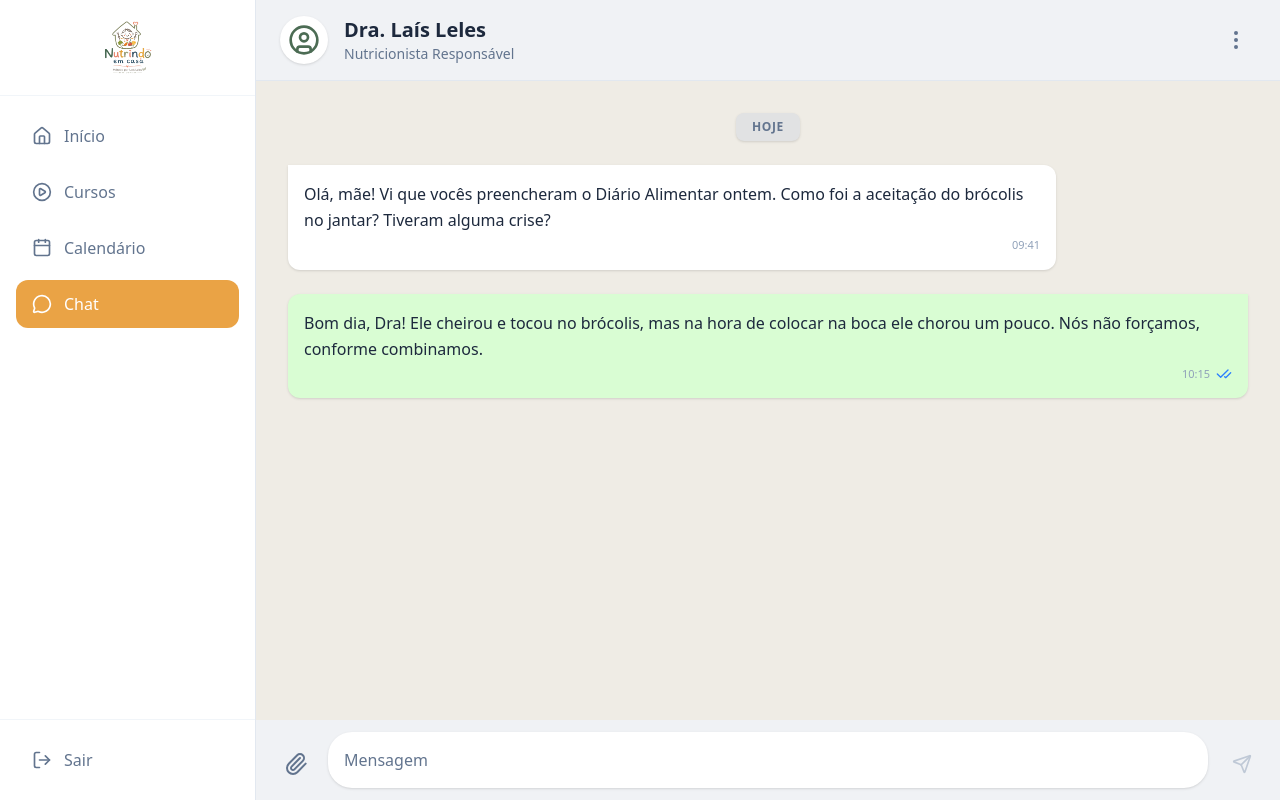
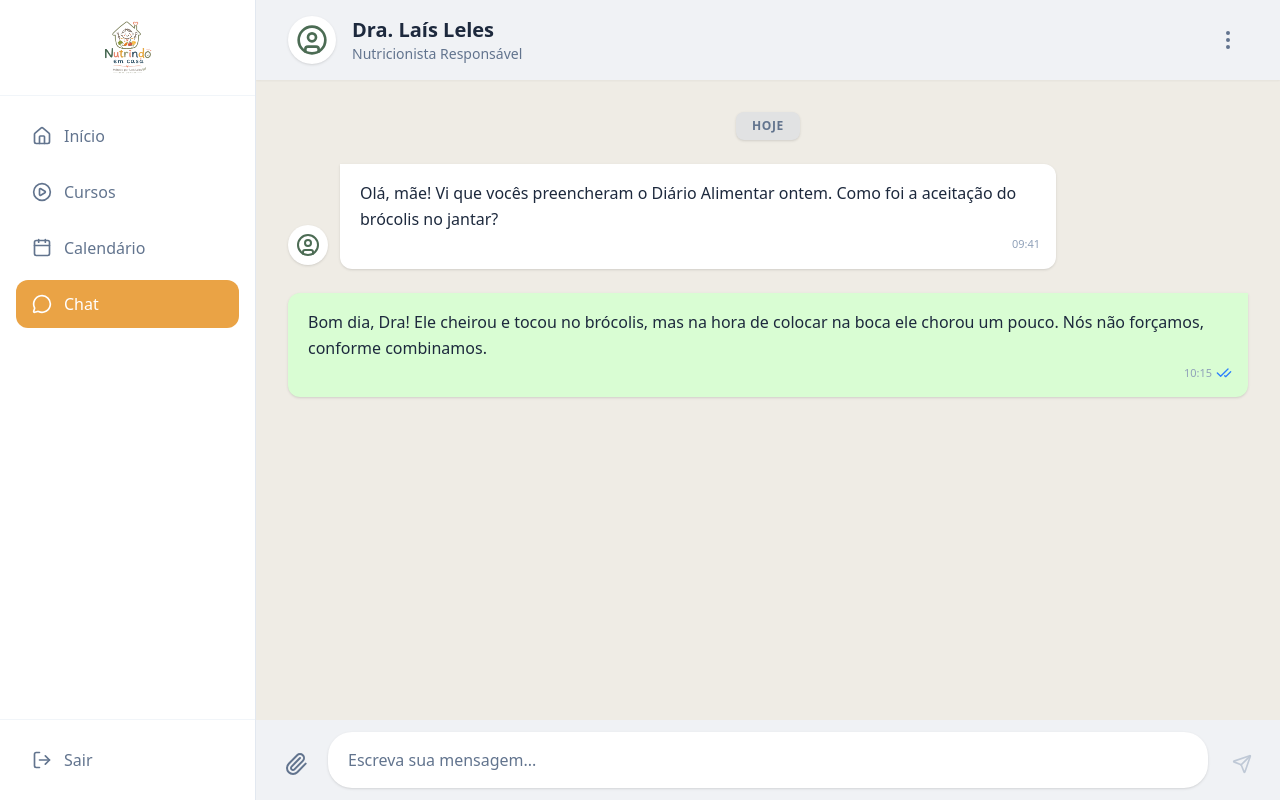
Before and after one commit to Leles05/Nutrindo-em-casa, a Next.js app: page /dashboard/chat in a window 1280 px wide. Built offline with nearby package versions, Linux system fonts and the light colour scheme.

Commit message:
feat(chat): implementa roleta de miniaturas no lightbox e funcionalidade de download nativo de documentos

```diff
--- a/src/app/dashboard/chat/page.tsx
+++ b/src/app/dashboard/chat/page.tsx
@@ -1,21 +1,35 @@
 "use client";
 
 import { useState, useRef, useEffect } from "react";
-import { Send, Paperclip, MoreVertical, CheckCheck, UserCircle, X, ChevronLeft, ChevronRight } from "lucide-react";
+import { Send, Paperclip, MoreVertical, CheckCheck, UserCircle, X, ChevronLeft, ChevronRight, FileText, Download, Eye } from "lucide-react";
 import Image from "next/image";
+
+type Anexo = {
+  url: string;
+  isImage: boolean;
+  name: string;
+  size: string;
+};
 
 type Mensagem = {
   id: string;
   remetente: 'nutri' | 'mae';
   texto: string;
   hora: string;
-  anexos?: string[];
+  anexos?: Anexo[];
+};
+
+const formatBytes = (bytes: number) => {
+  if (bytes === 0) return '0 Bytes';
+  const k = 1024;
+  const sizes = ['Bytes', 'KB', 'MB', 'GB'];
+  const i = Math.floor(Math.log(bytes) / Math.log(k));
+  return parseFloat((bytes / Math.pow(k, i)).toFixed(2)) + ' ' + sizes[i];
 };
 
 export default function ChatPage() {
   const [mensagem, setMensagem] = useState("");
-  const [arquivos, setArquivos] = useState<File[]>([]);
-  const [previews, setPreviews] = useState<string[]>([]);
+  const [arquivosSelecionados, setArquivosSelecionados] = useState<{ file: File; anexo: Anexo }[]>([]);
   const [lightbox, setLightbox] = useState<{ urls: string[], index: number } | null>(null);
 
   const fileInputRef = useRef<HTMLInputElement>(null);
@@ -26,7 +40,7 @@ export default function ChatPage() {
     {
       id: '1',
       remetente: 'nutri',
-      texto: 'Olá, mãe! Vi que vocês preencheram o Diário Alimentar ontem. Como foi a aceitação do brócolis no jantar? Tiveram alguma crise?',
+      texto: 'Olá, mãe! Vi que vocês preencheram o Diário Alimentar ontem. Como foi a aceitação do brócolis no jantar?',
       hora: '09:41'
     },
     {
@@ -50,40 +64,48 @@ export default function ChatPage() {
     }
   }, [mensagem]);
 
+  const handleAttachmentClick = () => {
+    if (fileInputRef.current) fileInputRef.current.click();
+  };
+
   const handleFileChange = (e: React.ChangeEvent<HTMLInputElement>) => {
     if (e.target.files && e.target.files.length > 0) {
-      const novosArquivos = Array.from(e.target.files);
-      setArquivos(prev => [...prev, ...novosArquivos]);
-
-      const novasPreviews = novosArquivos.map(file => URL.createObjectURL(file));
-      setPreviews(prev => [...prev, ...novasPreviews]);
+      const novosArquivos = Array.from(e.target.files).map(file => ({
+        file,
+        anexo: {
+          url: URL.createObjectURL(file),
+          isImage: file.type.startsWith('image/'),
+          name: file.name,
+          size: formatBytes(file.size)
         }
+      }));
+      setArquivosSelecionados(prev => [...prev, ...novosArquivos]);
+    }
+    if (e.target) e.target.value = '';
   };
 
   const removerAnexo = (indexToRemove: number) => {
-    setArquivos(prev => prev.filter((_, index) => index !== indexToRemove));
-    setPreviews(prev => {
-      URL.revokeObjectURL(prev[indexToRemove]);
+    setArquivosSelecionados(prev => {
+      URL.revokeObjectURL(prev[indexToRemove].anexo.url);
       return prev.filter((_, index) => index !== indexToRemove);
     });
   };
 
-  const enviarMensagem = (e?: React.FormEvent) => {
-    if (e) e.preventDefault();
-    if (!mensagem.trim() && arquivos.length === 0) return;
+  const enviarMensagem = () => {
+    if (!mensagem.trim() && arquivosSelecionados.length === 0) return;
 
     const novaMensagem: Mensagem = {
       id: Date.now().toString(),
       remetente: 'mae',
       texto: mensagem.trim(),
       hora: new Date().toLocaleTimeString('pt-BR', { hour: '2-digit', minute: '2-digit' }),
-      anexos: previews.length > 0 ? [...previews] : undefined
+      anexos: arquivosSelecionados.length > 0 ? arquivosSelecionados.map(a => a.anexo) : undefined
     };
 
     setMensagensChat(prev => [...prev, novaMensagem]);
     setMensagem("");
-    setArquivos([]);
-    setPreviews([]);
+    setArquivosSelecionados([]);
+    if (textareaRef.current) textareaRef.current.style.height = "auto";
   };
 
   const handleKeyDown = (e: React.KeyboardEvent<HTMLTextAreaElement>) => {
@@ -98,15 +120,13 @@ export default function ChatPage() {
   const proximaFoto = (e: React.MouseEvent) => { e.stopPropagation(); if (lightbox && lightbox.index < lightbox.urls.length - 1) setLightbox({ ...lightbox, index: lightbox.index + 1 }); };
   const fotoAnterior = (e: React.MouseEvent) => { e.stopPropagation(); if (lightbox && lightbox.index > 0) setLightbox({ ...lightbox, index: lightbox.index - 1 }); };
 
-  const podeEnviar = mensagem.trim().length > 0 || arquivos.length > 0;
+  const podeEnviar = mensagem.trim().length > 0 || arquivosSelecionados.length > 0;
 
   return (
     <>
-      {/* Container Full Screen ignorando o padding do Dashboard */}
-      <div className="-m-4 md:-m-8 h-[calc(100vh-4rem)] md:h-screen flex flex-col bg-[#EFECE5] relative overflow-hidden animation-fade-in">
+      <div className="-m-4 md:-m-8 h-[calc(100vh-4rem)] md:h-screen flex flex-col bg-[#EFECE5] relative animation-fade-in">
 
-        {/* Cabeçalho */}
-        <header className="flex items-center justify-between px-6 py-4 border-b border-slate-200 bg-[#f0f2f5] z-10 shrink-0">
+        <header className="flex items-center justify-between px-6 sm:px-8 py-4 bg-[#f0f2f5] z-10 shrink-0 shadow-[0_1px_2px_rgba(0,0,0,0.05)]">
           <div className="flex items-center gap-4">
             <div className="relative">
               <div className="h-12 w-12 bg-white rounded-full flex items-center justify-center text-[#4C6C54] shadow-sm">
@@ -123,40 +143,67 @@ export default function ChatPage() {
           </button>
         </header>
 
-        {/* Fundo do Chat */}
-        <div
-          ref={chatContainerRef}
-          className="flex-1 overflow-y-auto p-4 sm:p-8 space-y-6 scroll-smooth [&::-webkit-scrollbar]:w-2 [&::-webkit-scrollbar-thumb]:bg-slate-300/80 [&::-webkit-scrollbar-thumb]:rounded-full"
-        >
+        <div ref={chatContainerRef} className="flex-1 overflow-y-auto p-4 sm:p-8 space-y-6 scroll-smooth [&::-webkit-scrollbar]:w-2 [&::-webkit-scrollbar-thumb]:bg-black/20 [&::-webkit-scrollbar-track]:bg-transparent">
+
           <div className="flex justify-center mb-6">
             <span className="text-xs font-bold text-slate-500 bg-[#e1e2e3] px-4 py-1.5 rounded-lg shadow-sm uppercase tracking-wider">
               Hoje
             </span>
           </div>
 
-          {mensagensChat.map((msg) => (
+          {mensagensChat.map((msg) => {
+            const imagens = msg.anexos?.filter(a => a.isImage) || [];
+            const documentos = msg.anexos?.filter(a => !a.isImage) || [];
+
+            return (
               <div key={msg.id} className={`flex ${msg.remetente === 'mae' ? 'justify-end' : 'items-end gap-3 max-w-[95%] sm:max-w-[80%]'}`}>
+
+                {msg.remetente === 'nutri' && (
+                  <div className="h-10 w-10 bg-white shadow-sm rounded-full flex items-center justify-center text-[#4C6C54] shrink-0 mb-1 hidden sm:flex">
+                    <UserCircle className="h-6 w-6" />
+                  </div>
+                )}
 
                 <div className={`p-3 sm:p-4 rounded-xl shadow-sm ${msg.remetente === 'mae' ? 'bg-[#d9fdd3] text-slate-800 rounded-tr-none' : 'bg-white text-slate-800 rounded-tl-none'}`}>
 
-                {/* Grid de Imagens com Largura Fixa para não espremer */}
-                {msg.anexos && msg.anexos.length > 0 && (
-                  <div className={`grid gap-1 mb-2 w-[240px] sm:w-[320px] md:w-[400px] ${msg.anexos.length === 1 ? 'grid-cols-1' : 'grid-cols-2'}`}>
-                    {msg.anexos.slice(0, 4).map((imgUrl, idx) => {
-                      const total = msg.anexos!.length;
+                  {/* DOCUMENTOS */}
+                  {documentos.length > 0 && (
+                    <div className="space-y-2 mb-2 w-[260px] sm:w-[320px] md:w-[400px]">
+                      {documentos.map((doc, idx) => (
+                        <div key={idx} className="bg-black/5 rounded-xl overflow-hidden border border-black/10">
+                          <div className="p-3 flex items-center gap-3 bg-white/50">
+                            <div className="h-12 w-12 bg-red-500 rounded-lg flex items-center justify-center text-white shrink-0 shadow-sm">
+                              <span className="text-sm font-extrabold uppercase">PDF</span>
+                            </div>
+                            <div className="flex-1 min-w-0">
+                              <p className="text-[15px] font-semibold truncate text-slate-800" title={doc.name}>{doc.name}</p>
+                              <p className="text-[13px] text-slate-500 mt-0.5">{doc.size} • Documento</p>
+                            </div>
+                          </div>
+                          <div className="bg-black/5 px-4 py-2.5 flex justify-between items-center text-sm font-semibold text-slate-600 border-t border-black/5">
+                             <a href={doc.url} target="_blank" rel="noreferrer" className="hover:text-black flex items-center gap-1.5 transition-colors cursor-pointer"><Eye className="h-4 w-4"/> Ver</a>
+                             {/* Tag A com propriedade Download faz o download nativo */}
+                             <a href={doc.url} download={doc.name} className="hover:text-black flex items-center gap-1.5 transition-colors cursor-pointer"><Download className="h-4 w-4"/> Salvar como...</a>
+                          </div>
+                        </div>
+                      ))}
+                    </div>
+                  )}
+
+                  {/* IMAGENS */}
+                  {imagens.length > 0 && (
+                    <div className={`grid gap-1 mb-2 w-[260px] sm:w-[320px] md:w-[450px] ${imagens.length === 1 ? 'grid-cols-1' : 'grid-cols-2'}`}>
+                      {imagens.slice(0, 4).map((img, idx) => {
+                        const total = imagens.length;
                         const isThirdLayoutTop = total === 3 && idx === 0;
-                      const sizeClass = isThirdLayoutTop ? 'col-span-2 aspect-video' : (total === 1 ? 'h-64 sm:h-80' : 'h-32 sm:h-48');
+                        const sizeClass = isThirdLayoutTop ? 'col-span-2 aspect-video' : (total === 1 ? 'h-64 sm:h-96' : 'h-32 sm:h-56');
 
                         return (
-                        <div
-                          key={idx}
-                          onClick={() => abrirLightbox(msg.anexos!, idx)}
-                          className={`relative rounded-lg overflow-hidden cursor-pointer group bg-black/5 ${sizeClass}`}
-                        >
-                          <Image src={imgUrl} alt="Anexo" fill className="object-cover group-hover:scale-105 transition-transform duration-300" />
+                          <div key={idx} onClick={() => abrirLightbox(imagens.map(i => i.url), idx)} className={`relative rounded-lg overflow-hidden cursor-pointer group bg-black/5 ${sizeClass}`}>
+                            <Image src={img.url} alt="Anexo" fill className="object-cover group-hover:scale-105 transition-transform duration-300" />
                             {idx === 3 && total > 4 && (
-                            <div className="absolute inset-0 bg-black/60 flex items-center justify-center">
-                              <span className="text-white text-2xl font-bold">+{total - 3}</span>
+                              <div className="absolute inset-0 bg-black/60 flex items-center justify-center backdrop-blur-[2px]">
+                                <span className="text-white text-3xl font-bold">+{total - 4}</span>
                               </div>
                             )}
                           </div>
@@ -165,29 +212,36 @@ export default function ChatPage() {
                     </div>
                   )}
 
-                {msg.texto && <p className="text-[16px] leading-relaxed whitespace-pre-wrap">{msg.texto}</p>}
+                  {msg.texto && <p className="text-[16px] leading-relaxed whitespace-pre-wrap px-1">{msg.texto}</p>}
 
-                <div className={`flex items-center gap-1.5 mt-1 ${msg.remetente === 'mae' ? 'justify-end' : 'justify-end'}`}>
-                  <span className="text-[11px] font-medium text-slate-400">
-                    {msg.hora}
-                  </span>
+                  <div className={`flex items-center gap-1 mt-1 ${msg.remetente === 'mae' ? 'justify-end' : 'justify-end'}`}>
+                    <span className="text-[11px] font-medium text-slate-400">{msg.hora}</span>
                     {msg.remetente === 'mae' && <CheckCheck className="h-4 w-4 text-blue-500" />}
                   </div>
                 </div>
 
               </div>
-          ))}
+            );
+          })}
         </div>
 
-        {/* Rodapé: Input Ocupando Toda a Largura */}
         <div className="bg-[#f0f2f5] px-4 py-3 shrink-0">
 
-          {previews.length > 0 && (
-            <div className="px-4 py-3 mb-3 bg-white rounded-2xl flex flex-wrap gap-3 shadow-sm max-h-32 overflow-y-auto">
-              {previews.map((preview, index) => (
-                <div key={index} className="relative h-16 w-16 sm:h-20 sm:w-20 rounded-xl overflow-hidden border border-slate-200">
-                  <Image src={preview} alt="Preview" fill className="object-cover" />
-                  <button onClick={() => removerAnexo(index)} className="absolute top-1 right-1 h-6 w-6 bg-black/60 hover:bg-black text-white rounded-full flex items-center justify-center transition-colors">
+          {arquivosSelecionados.length > 0 && (
+            <div className="px-4 py-3 mb-3 bg-white rounded-2xl flex flex-wrap gap-3 shadow-sm max-h-40 overflow-y-auto">
+              {arquivosSelecionados.map((item, index) => (
+                <div key={index} className="relative group">
+                  {item.anexo.isImage ? (
+                    <div className="h-20 w-20 rounded-xl overflow-hidden border border-slate-200 relative">
+                      <Image src={item.anexo.url} alt="Preview" fill className="object-cover" />
+                    </div>
+                  ) : (
+                    <div className="h-20 w-20 rounded-xl bg-slate-100 border border-slate-200 flex flex-col items-center justify-center p-2 text-center">
+                      <FileText className="h-8 w-8 text-red-500 mb-1" />
+                      <span className="text-[10px] font-bold text-slate-600 truncate w-full px-1" title={item.anexo.name}>{item.anexo.name}</span>
+                    </div>
+                  )}
+                  <button onClick={() => removerAnexo(index)} className="absolute -top-2 -right-2 h-6 w-6 bg-black/70 hover:bg-black text-white rounded-full flex items-center justify-center transition-colors shadow-md">
                     <X className="h-3 w-3" />
                   </button>
                 </div>
@@ -195,52 +249,85 @@ export default function ChatPage() {
             </div>
           )}
 
-          <form onSubmit={enviarMensagem} className="flex items-end gap-2 w-full">
-            <input type="file" id="upload-anexo" onChange={handleFileChange} className="hidden" accept="image/*" multiple />
-            <label
-              htmlFor="upload-anexo"
-              className="h-12 w-12 flex items-center justify-center text-slate-500 hover:bg-slate-200/50 rounded-full transition-colors shrink-0 cursor-pointer"
-            >
+          <div className="flex items-end gap-2 max-w-6xl mx-auto w-full">
+            <input type="file" ref={fileInputRef} onChange={handleFileChange} className="hidden" accept="image/*,.pdf,.doc,.docx" multiple />
+            <button onClick={handleAttachmentClick} className="h-12 w-12 flex items-center justify-center text-slate-500 hover:text-[#4C6C54] hover:bg-black/5 rounded-full transition-colors shrink-0" title="Anexar arquivo">
               <Paperclip className="h-6 w-6" />
-            </label>
+            </button>
 
-            <div className="flex-1 bg-white rounded-3xl shadow-sm px-4 py-1 flex items-center">
+            <div className="flex-1 bg-white rounded-3xl shadow-sm px-5 py-1.5 flex items-center focus-within:ring-2 focus-within:ring-[#4C6C54]/50 transition-all">
               <textarea
-                ref={textareaRef}
-                rows={1}
-                value={mensagem}
-                onChange={(e) => setMensagem(e.target.value)}
-                onKeyDown={handleKeyDown}
-                placeholder="Mensagem"
-                className="w-full bg-transparent border-none focus:ring-0 resize-none py-3 text-[16px] text-slate-800 placeholder:text-slate-500 min-h-[48px] max-h-[160px] custom-scrollbar"
+                ref={textareaRef} rows={1} value={mensagem} onChange={(e) => setMensagem(e.target.value)} onKeyDown={handleKeyDown} placeholder="Escreva sua mensagem..."
+                className="w-full bg-transparent border-none focus:ring-0 resize-none py-2.5 text-[16px] text-slate-800 placeholder:text-slate-500 min-h-[44px] max-h-[200px] custom-scrollbar"
               />
             </div>
 
             {podeEnviar ? (
-              <button type="submit" className="h-12 w-12 flex items-center justify-center bg-[#4C6C54] text-white hover:bg-[#3a5340] rounded-full shadow-sm transition-all shrink-0">
+              <button onClick={enviarMensagem} className="h-12 w-12 flex items-center justify-center bg-[#4C6C54] text-white hover:bg-[#3a5340] rounded-full shadow-sm transition-all shrink-0 hover:scale-105">
                 <Send className="h-5 w-5 ml-1" />
               </button>
             ) : (
-              <div className="h-12 w-12 flex items-center justify-center text-slate-400 bg-transparent shrink-0">
-                 <Send className="h-5 w-5 ml-1 opacity-50" />
+              <div className="h-12 w-12 flex items-center justify-center text-slate-400 bg-transparent shrink-0"><Send className="h-5 w-5 ml-1 opacity-50" /></div>
+            )}
           </div>
-            )}
-          </form>
         </div>
       </div>
 
-      {/* MODAL LIGHTBOX */}
+      {/* MODAL LIGHTBOX COM ROLETA (CAROUSEL) INFERIOR */}
       {lightbox && (
-        <div className="fixed inset-0 z-[100] bg-black/95 flex items-center justify-center animation-fade-in" onClick={fecharLightbox}>
-          <div className="absolute top-0 left-0 w-full p-4 flex justify-between items-center bg-gradient-to-b from-black/70 to-transparent z-10">
-            <span className="text-white font-medium">{lightbox.index + 1} / {lightbox.urls.length}</span>
-            <button onClick={fecharLightbox} className="text-white hover:text-slate-300 p-2"><X className="h-8 w-8" /></button>
+        <div className="fixed inset-0 z-[100] bg-black/95 flex flex-col items-center justify-center animation-fade-in" onClick={fecharLightbox}>
+
+          {/* Top Bar do Lightbox */}
+          <div className="absolute top-0 left-0 w-full p-4 flex justify-between items-center bg-gradient-to-b from-black/70 to-transparent z-20">
+            <span className="text-white font-medium text-lg ml-2">{lightbox.index + 1} / {lightbox.urls.length}</span>
+            <div className="flex items-center gap-2">
+              <a href={lightbox.urls[lightbox.index]} download={`Nutrindo-em-Casa-Anexo-${lightbox.index + 1}.jpg`} onClick={(e) => e.stopPropagation()} className="text-white/80 hover:text-white transition-colors p-2" title="Baixar Imagem">
+                <Download className="h-6 w-6" />
+              </a>
+              <button onClick={fecharLightbox} className="text-white/80 hover:text-white transition-colors p-2" title="Fechar">
+                <X className="h-8 w-8" />
+              </button>
             </div>
-          {lightbox.index > 0 && <button onClick={fotoAnterior} className="absolute left-4 z-10 p-3 rounded-full bg-black/40 hover:bg-black/80 text-white"><ChevronLeft className="h-8 w-8" /></button>}
-          <div className="relative w-full h-full max-w-5xl max-h-[85vh] m-4">
+          </div>
+
+          {/* Área Central (Imagem + Setas) */}
+          <div className="relative flex-1 w-full flex items-center justify-center overflow-hidden my-16">
+            {lightbox.index > 0 && (
+              <button onClick={fotoAnterior} className="absolute left-4 z-20 p-3 rounded-full bg-black/40 hover:bg-black/80 text-white transition-colors">
+                <ChevronLeft className="h-8 w-8" />
+              </button>
+            )}
+
+            <div className="relative w-full h-full max-w-5xl">
               <Image src={lightbox.urls[lightbox.index]} alt="Visualização" fill className="object-contain" />
             </div>
-          {lightbox.index < lightbox.urls.length - 1 && <button onClick={proximaFoto} className="absolute right-4 z-10 p-3 rounded-full bg-black/40 hover:bg-black/80 text-white"><ChevronRight className="h-8 w-8" /></button>}
+
+            {lightbox.index < lightbox.urls.length - 1 && (
+              <button onClick={proximaFoto} className="absolute right-4 z-20 p-3 rounded-full bg-black/40 hover:bg-black/80 text-white transition-colors">
+                <ChevronRight className="h-8 w-8" />
+              </button>
+            )}
+          </div>
+
+          {/* Roleta de Fotos (Thumbnail Slider) Estilo WhatsApp */}
+          <div className="absolute bottom-6 w-full flex justify-center z-20" onClick={(e) => e.stopPropagation()}>
+            <div className="flex items-center gap-2 overflow-x-auto max-w-full px-4 custom-scrollbar pb-2">
+              {lightbox.urls.map((url, idx) => (
+                <button
+                  key={idx}
+                  onClick={() => setLightbox({ ...lightbox, index: idx })}
+                  className={`relative h-14 w-14 shrink-0 rounded-md overflow-hidden border-2 transition-all duration-200 ease-in-out ${
+                    idx === lightbox.index
+                      ? 'border-green-500 scale-110 opacity-100 shadow-lg'
+                      : 'border-transparent opacity-40 hover:opacity-100'
+                  }`}
+                >
+                  <Image src={url} alt={`Thumbnail ${idx}`} fill className="object-cover" />
+                </button>
+              ))}
+            </div>
+          </div>
+
         </div>
       )}
     </>
```
Lines whose indentation alone changed are shown as unchanged.
